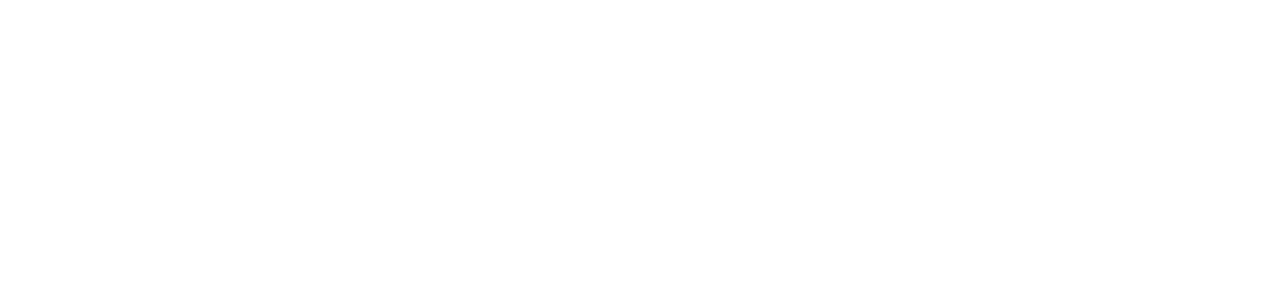
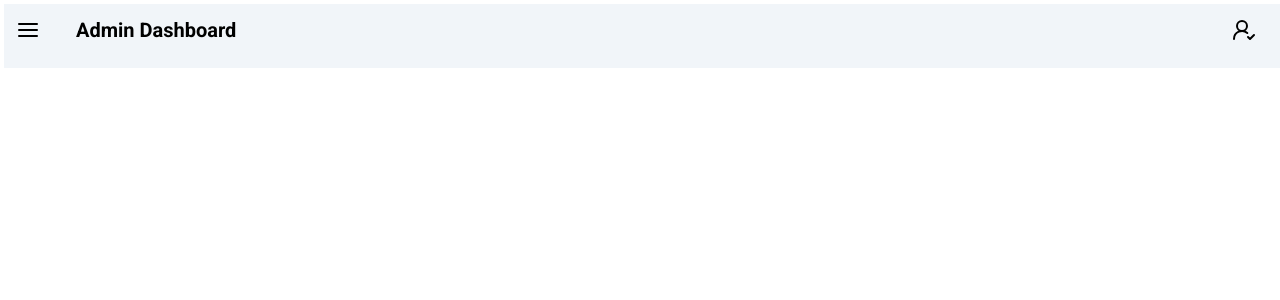
Before and after one commit to dasushan/movie-booking-react-app, a React (Vite) app: page /admin in a window 1280 px wide. Shown: the top 300 px of the page. Built offline with nearby package versions, Linux system fonts and the light colour scheme.

Commit message:
creating a minimilastic header

```diff
--- a/package.json
+++ b/package.json
@@ -10,6 +10,7 @@
     "preview": "vite preview"
   },
   "dependencies": {
+    "lucide-react": "^0.462.0",
     "react": "^18.3.1",
     "react-dom": "^18.3.1",
     "react-router-dom": "^7.0.1"
--- a/src/Admin/Header.jsx
+++ b/src/Admin/Header.jsx
@@ -1,4 +1,21 @@
+import { AlignJustify, UserRoundCheck } from 'lucide-react';
 const Header = () => {
-
-}
-export default Header
+  return (
+    <div className="bg-slate-100 w-[100%] h-[4rem] p-2 m-1">
+      <div className="flex justify-between items-center ">
+        <div className="flex gap-9 items-center p-1">
+          <div>
+            <AlignJustify />
+          </div>
+          <div>
+            <h1 className="text-xl font-bold">Admin Dashboard</h1>
+          </div>
+        </div>
+        <div className='mr-2 px-3'>
+          <UserRoundCheck />
+        </div>
+      </div>
+    </div>
+  );
+};
+export default Header;
```
Also changed, not shown: 1 other file (tests, documents, lock files or other folders).
